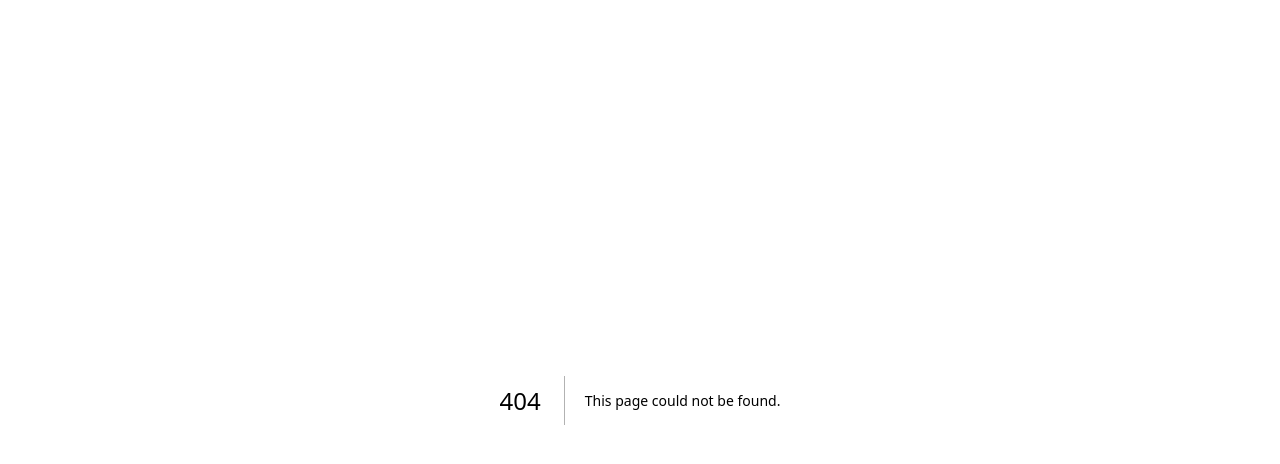
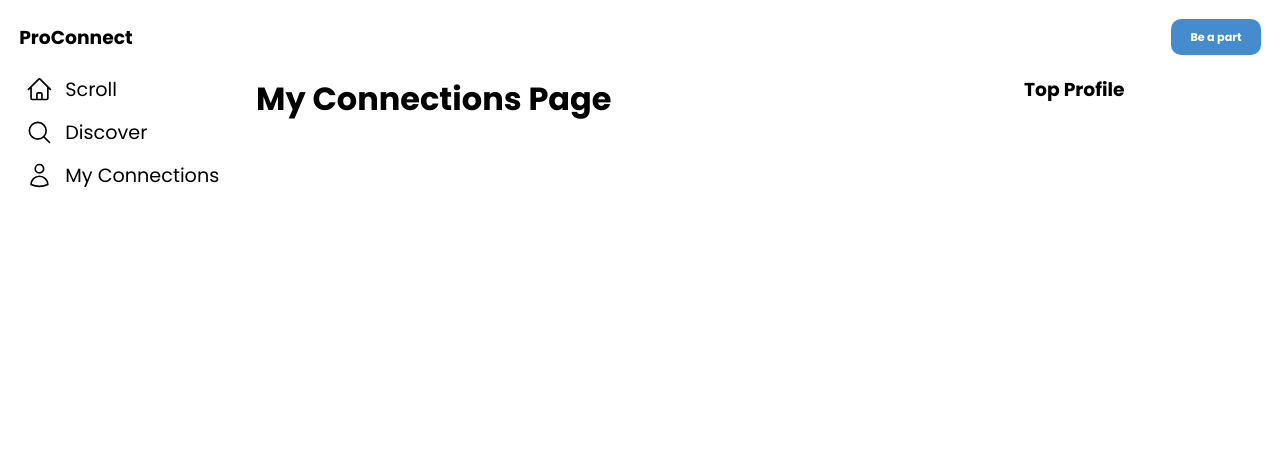
Before and after one commit to shankar-akashkore/ProConnect, a Next.js app in the folder frontend/: page /my_connections in a window 1280 px wide. Before the commit this address had no page. Shown: the top 464 px of the page. Built offline with nearby package versions, Linux system fonts and the light colour scheme; sample sign-in values are in the browser's storage; a web font is replaced by a local one.

Commit message:
Creating layout for dashboard

```diff
--- a/frontend/src/config/redux/reducer/authReducer/index.js
+++ b/frontend/src/config/redux/reducer/authReducer/index.js
@@ -9,6 +9,7 @@ const initialState = {
     isLoading: false,
     loggedIn: false,
     message: "",
+    isTokenThere: false,
     profileFetched: false,
     connections: [],
     connectionRequest: [],
@@ -24,6 +25,12 @@ const authSlice = createSlice({
         },
         emptyMessage: (state) => {
             state.message = ""
+        },
+        setTokenThere: (state, action) => {
+            state.isTokenThere = true
+        },
+        setTokenIsNotThere: (state, action) => {
+            state.isTokenThere = false
         }
     },
 
@@ -79,6 +86,6 @@ const authSlice = createSlice({
 
 
 
-export const { reset, emptyMessage } = authSlice.actions;
+export const { reset, emptyMessage, setTokenThere, setTokenIsNotThere } = authSlice.actions;
 
 export default authSlice.reducer;
--- a/frontend/src/layout/DashboardLayout/index.jsx
+++ b/frontend/src/layout/DashboardLayout/index.jsx
@@ -1,24 +1,67 @@
 import React, { Children } from 'react'
 import styles from "./index.module.css";
+import { useRouter } from 'next/router';
+import { useEffect } from 'react';
+import { setTokenThere } from '@/config/redux/reducer/authReducer';
+import { useDispatch } from 'react-redux';
 
 
-function DashboardLayout({ children}) {
+function DashboardLayout({ children }) {
+
+  const router = useRouter();
+
+  const dispatch = useDispatch();
+
+  useEffect(() => {
+    if (localStorage.getItem('token') === null) {
+      router.push("/login");
+    }
+    dispatch(setTokenThere());
+  }, []);
+
   return (
     <div>
-
-<div className="container">
+      <div className="container">
         <div className={styles.homeContainer}>
 
-          <div className="homeContainer_left">
+          <div className={styles.homeContainer_left}>
+
+            <div onClick={() => {
+              router.push('/dashboard');
+            }}className={styles.sideBarOption}>
+            <svg xmlns="http://www.w3.org/2000/svg" fill="none" viewBox="0 0 24 24" strokeWidth={1.5} stroke="currentColor" className="size-6">
+                 <path strokeLinecap="round" strokeLinejoin="round" d="m2.25 12 8.954-8.955c.44-.439 1.152-.439 1.591 0L21.75 12M4.5 9.75v10.125c0 .621.504 1.125 1.125 1.125H9.75v-4.875c0-.621.504-1.125 1.125-1.125h2.25c.621 0 1.125.504 1.125 1.125V21h4.125c.621 0 1.125-.504 1.125-1.125V9.75M8.25 21h8.25" />
+            </svg>
+            <p>Scroll</p>
+            </div>
+
+            <div onClick={() => {
+              router.push('/discover');
+            }}className={styles.sideBarOption}>
+            <svg xmlns="http://www.w3.org/2000/svg" fill="none" viewBox="0 0 24 24" strokeWidth={1.5} stroke="currentColor" className="size-6">
+                 <path strokeLinecap="round" strokeLinejoin="round" d="m21 21-5.197-5.197m0 0A7.5 7.5 0 1 0 5.196 5.196a7.5 7.5 0 0 0 10.607 10.607Z" />
+            </svg>
+            <p>Discover</p>
+            </div>
+
+            <div onClick={() => {
+              router.push('/my_connections');
+            }}className={styles.sideBarOption}>
+            <svg xmlns="http://www.w3.org/2000/svg" fill="none" viewBox="0 0 24 24" strokeWidth={1.5} stroke="currentColor" className="size-6">
+                <path strokeLinecap="round" strokeLinejoin="round" d="M15.75 6a3.75 3.75 0 1 1-7.5 0 3.75 3.75 0 0 1 7.5 0ZM4.501 20.118a7.5 7.5 0 0 1 14.998 0A17.933 17.933 0 0 1 12 21.75c-2.676 0-5.216-.584-7.499-1.632Z" />
+            </svg>
+
+            <p>My Connections</p>
+            </div>
 
           </div>
 
-          <div className="feedContainer">
+          <div className="homeContainer_feedContainer">
             {children}
         </div>
 
-        <div className="extraContainer">
-
+        <div className="homeContainer_extraContainer">
+          <h3>Top Profile</h3>
         </div>
 
         </div>
--- a/frontend/src/layout/DashboardLayout/index.module.css
+++ b/frontend/src/layout/DashboardLayout/index.module.css
@@ -1,3 +1,36 @@
 .homeContainer {
     display: flex;
 }
+
+.homeContainer > div:nth-child(odd) {
+    flex: 0.2;
+}
+
+.homeContainer > div:nth-child(even) {
+    flex: 0.6;
+}
+
+.homeContainer_left {
+    display: flex;
+    flex-direction: column;
+    gap: 0.9rem;
+    align-items: start;
+}
+
+.sideBarOption {
+    display: flex;
+    align-items: center;
+    font-size: 1.2rem;
+    gap: 0.8rem;
+    width: 80%;
+    max-width: 80%;
+    margin: 0 auto;
+    cursor: pointer;
+    transition: all 0.2s;
+}
+.sideBarOption:hover {
+    transform: scale(1.03);
+}
+.sideBarOption > svg {
+    height: 1.4em;
+}
--- /dev/null
+++ b/frontend/src/pages/my_connections/index.jsx
@@ -0,0 +1,13 @@
+import React from 'react'
+import UserLayout from '@/layout/UserLayout';
+import DashboardLayout from '@/layout/DashboardLayout';
+
+export default function MyConnectionPage() {
+  return (
+        <UserLayout>
+            <DashboardLayout>
+                <h1>My Connections Page</h1>
+            </DashboardLayout>
+        </UserLayout>
+  )
+}
```
Also changed, not shown: frontend/src/pages/dashboard/index.jsx (+3 -10 lines), frontend/src/pages/discover/index.jsx (added, +16 -0 lines).
